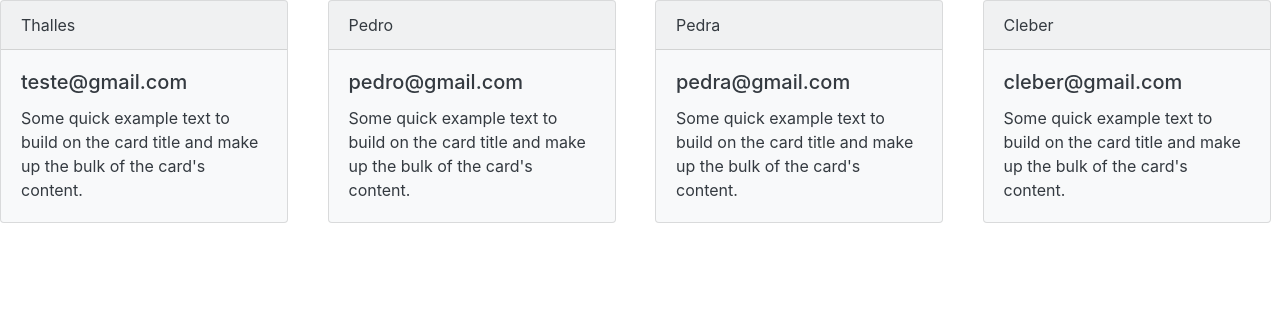
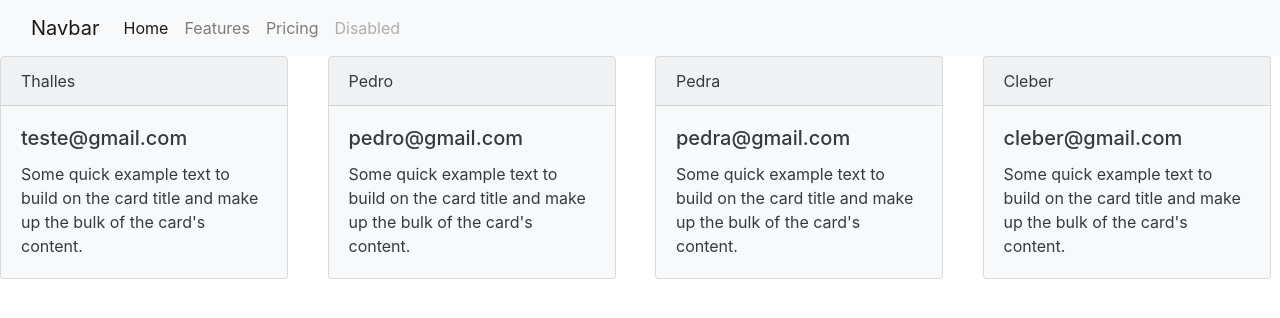
Before and after one commit to thallesconceicao/dotz, an Angular app: page / in a window 1280 px wide. Shown: the top 318 px of the page. Built offline with nearby package versions, Linux system fonts and the light colour scheme.

Commit message:
Creates header component

```diff
--- a/src/app/app.component.html
+++ b/src/app/app.component.html
@@ -1 +1,2 @@
+<app-header></app-header>
 <app-user-list></app-user-list>
--- a/src/app/app.module.ts
+++ b/src/app/app.module.ts
@@ -3,6 +3,7 @@ import { BrowserModule } from '@angular/platform-browser';
 import { NgbModule } from '@ng-bootstrap/ng-bootstrap';
 
 import { AppComponent } from './app.component';
+import { StructureModule } from './structure/structure.module';
 import { UserModule } from './user/user.module';
 
 @NgModule({
@@ -12,7 +13,8 @@ import { UserModule } from './user/user.module';
   imports: [
     BrowserModule,
     UserModule,
-    NgbModule
+    NgbModule,
+    StructureModule
   ],
   providers: [],
   bootstrap: [AppComponent]
--- /dev/null
+++ b/src/app/structure/header/header.component.html
@@ -0,0 +1,35 @@
+<nav class="navbar navbar-expand-lg navbar-light bg-light">
+  <div class="container-fluid">
+    <a class="navbar-brand" href="#">Navbar</a>
+    <button
+      class="navbar-toggler"
+      type="button"
+      data-bs-toggle="collapse"
+      data-bs-target="#navbarNav"
+      aria-controls="navbarNav"
+      aria-expanded="false"
+      aria-label="Toggle navigation"
+      (click)="collapse()">
+        <span class="navbar-toggler-icon"></span>
+    </button>
+    <div
+      class="navbar-collapse"
+      [class.collapse]="isCollapsed"
+      id="navbarNav">
+      <ul class="navbar-nav">
+        <li class="nav-item">
+          <a class="nav-link active" aria-current="page" href="#">Home</a>
+        </li>
+        <li class="nav-item">
+          <a class="nav-link" href="#">Features</a>
+        </li>
+        <li class="nav-item">
+          <a class="nav-link" href="#">Pricing</a>
+        </li>
+        <li class="nav-item">
+          <a class="nav-link disabled" href="#" tabindex="-1" aria-disabled="true">Disabled</a>
+        </li>
+      </ul>
+    </div>
+  </div>
+</nav>
--- /dev/null
+++ b/src/app/structure/header/header.component.ts
@@ -0,0 +1,21 @@
+import { Component, OnInit } from '@angular/core';
+
+@Component({
+  selector: 'app-header',
+  templateUrl: './header.component.html',
+  styleUrls: ['./header.component.scss']
+})
+export class HeaderComponent implements OnInit {
+
+  isCollapsed: boolean = true
+
+  constructor() { }
+
+  ngOnInit(): void {
+  }
+
+  collapse(){
+    this.isCollapsed = !this.isCollapsed
+  }
+
+}
```
Also changed, not shown: src/app/structure/structure.module.ts (added, +18 -0 lines), src/app/structure/header/header.component.scss (added), 1 other file (tests, documents, lock files or other folders).
